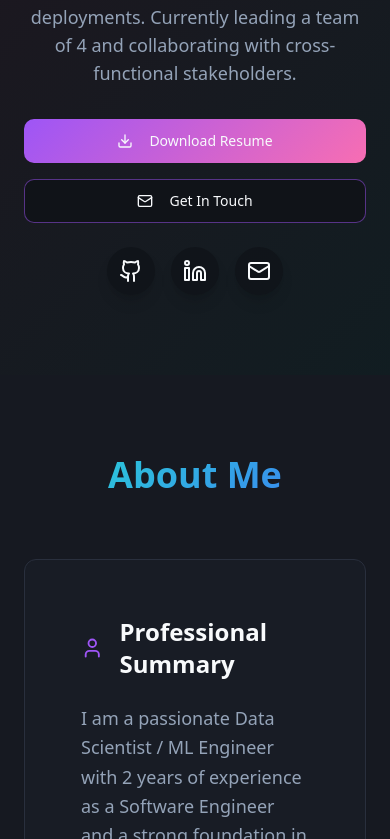
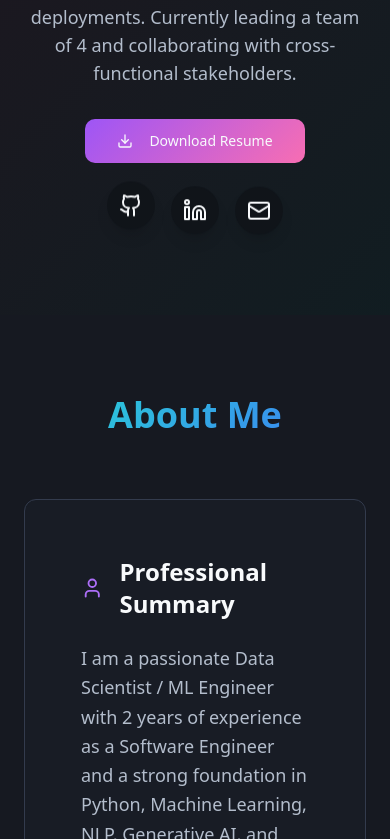
Before and after one commit to tchandrareddy21/tchandrareddy21.github.io, a React (Vite) app: page / in a window 390 px wide. Shown: the part 865-1704 px from the top of the page. Built offline with nearby package versions, Linux system fonts and the light colour scheme.

Commit message:
Fix color contrast and CTAs
Fix color contrast issues across the page. Remove the "Get in Touch" CTA from the intro section and the "Live Demo" CTA from the projects section.

```diff
--- a/src/components/Portfolio.tsx
+++ b/src/components/Portfolio.tsx
@@ -362,7 +362,7 @@ const Portfolio = () => {
               <p className="text-lg text-muted-foreground mb-8 max-w-2xl">
                 Data Scientist / ML Engineer with 2 years of experience as a Software Engineer and a strong foundation in Python, Machine Learning, NLP, Generative AI, and AWS-based deployments. Currently leading a team of 4 and collaborating with cross-functional stakeholders.
               </p>
-              <div className="flex flex-col sm:flex-row gap-4 justify-center lg:justify-start mb-6">
+              <div className="flex justify-center lg:justify-start mb-6">
                 <Button
                   onClick={handleDownloadResume}
                   size="lg"
@@ -371,22 +371,14 @@ const Portfolio = () => {
                   <Download className="mr-2 h-5 w-5" />
                   Download Resume
                 </Button>
-                <Button
-                  variant="outline"
-                  size="lg"
-                  onClick={() => window.open('mailto:tchandrareddy21@gmail.com', '_blank')}
-                  className="border-primary/50 hover:bg-primary/10"
-                >
-                  <Mail className="mr-2 h-5 w-5" />
-                  Get In Touch
-                </Button>
               </div>
               <div className="flex justify-center lg:justify-start gap-4">
                 <a
                   href="https://github.com/tchandrareddy21"
                   target="_blank"
                   rel="noopener noreferrer"
-                  className="p-3 bg-background/80 rounded-full shadow-lg hover:shadow-xl transition-all hover:scale-110 hover-glow"
+                  className="p-3 bg-background/80 rounded-full shadow-lg hover:shadow-xl transition-all hover:scale-110 hover-glow animate-float"
+                  style={{ animationDelay: '0s' }}
                 >
                   <Github className="w-6 h-6" />
                 </a>
@@ -394,7 +386,8 @@ const Portfolio = () => {
                   href="https://www.linkedin.com/in/tchandrareddy21/"
                   target="_blank"
                   rel="noopener noreferrer"
-                  className="p-3 bg-background/80 rounded-full shadow-lg hover:shadow-xl transition-all hover:scale-110 hover-glow"
+                  className="p-3 bg-background/80 rounded-full shadow-lg hover:shadow-xl transition-all hover:scale-110 hover-glow animate-float"
+                  style={{ animationDelay: '0.5s' }}
                 >
                   <Linkedin className="w-6 h-6" />
                 </a>
@@ -402,7 +395,8 @@ const Portfolio = () => {
                   href="mailto:tchandrareddy21@gmail.com"
                   target="_blank"
                   rel="noopener noreferrer"
-                  className="p-3 bg-background/80 rounded-full shadow-lg hover:shadow-xl transition-all hover:scale-110 hover-glow"
+                  className="p-3 bg-background/80 rounded-full shadow-lg hover:shadow-xl transition-all hover:scale-110 hover-glow animate-float"
+                  style={{ animationDelay: '1s' }}
                 >
                   <Mail className="w-6 h-6" />
                 </a>
@@ -565,23 +559,15 @@ const Portfolio = () => {
                    </div>
 
                    {/* Action Buttons */}
-                  <div className="flex gap-2 pt-2">
-                    <Button
-                      size="sm"
-                      onClick={() => openModal(project, 'demo')}
-                      className="flex-1 bg-gradient-to-r from-primary to-primary/80 hover:from-primary/90 hover:to-primary/70"
-                    >
-                      <Play className="mr-2 h-3 w-3" />
-                      Live Demo
-                    </Button>
+                   <div className="flex justify-center pt-2">
                      <Button
                        size="sm"
                        variant="outline"
                        onClick={() => openModal(project, 'github')}
-                      className="flex-1 border-primary/50 hover:bg-primary/10"
+                       className="border-primary/50 hover:bg-primary/10"
                      >
                        <Github className="mr-2 h-3 w-3" />
-                      Code
+                       View Code
                      </Button>
                    </div>
                 </CardContent>
--- a/src/index.css
+++ b/src/index.css
@@ -8,7 +8,7 @@ All colors MUST be HSL.
 
 @layer base {
   :root {
-    /* Dark portfolio theme with vibrant colors */
+    /* Dark portfolio theme with improved contrast */
     --background: 222 20% 8%;
     --foreground: 210 40% 98%;
 
@@ -18,24 +18,24 @@ All colors MUST be HSL.
     --popover: 222 20% 12%;
     --popover-foreground: 210 40% 98%;
 
-    --primary: 267 90% 65%;
+    --primary: 267 90% 70%;
     --primary-foreground: 210 40% 98%;
 
     --secondary: 222 20% 18%;
     --secondary-foreground: 210 40% 98%;
 
     --muted: 222 20% 15%;
-    --muted-foreground: 215 20% 65%;
+    --muted-foreground: 215 20% 75%;
 
-    --accent: 178 70% 50%;
+    --accent: 178 70% 55%;
     --accent-foreground: 222 20% 8%;
 
     --destructive: 0 84% 60%;
     --destructive-foreground: 210 40% 98%;
 
-    --border: 222 20% 20%;
+    --border: 222 20% 25%;
     --input: 222 20% 15%;
-    --ring: 267 90% 65%;
+    --ring: 267 90% 70%;
 
     --radius: 0.75rem;
 
```
Lines whose indentation alone changed are shown as unchanged.
